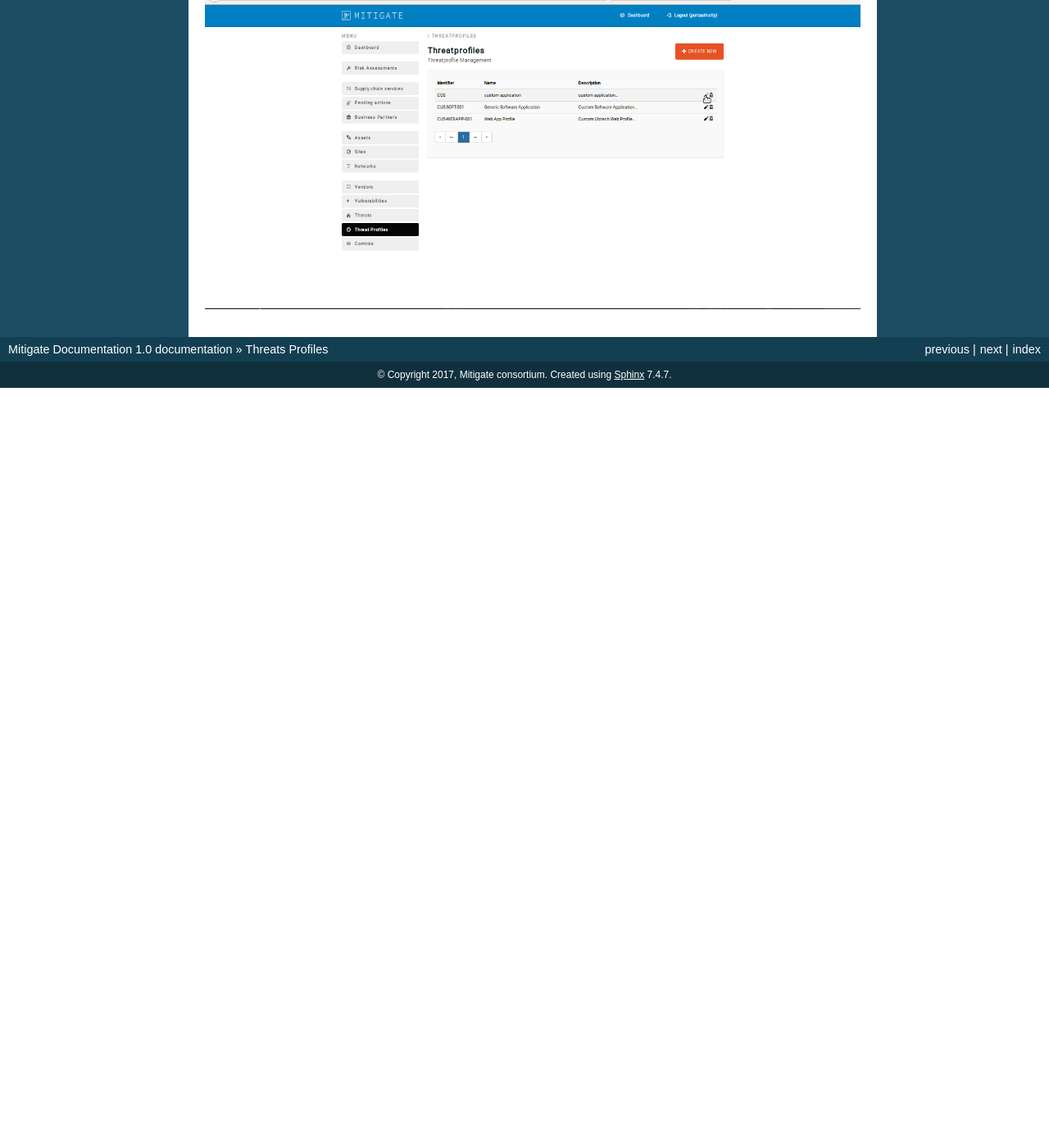
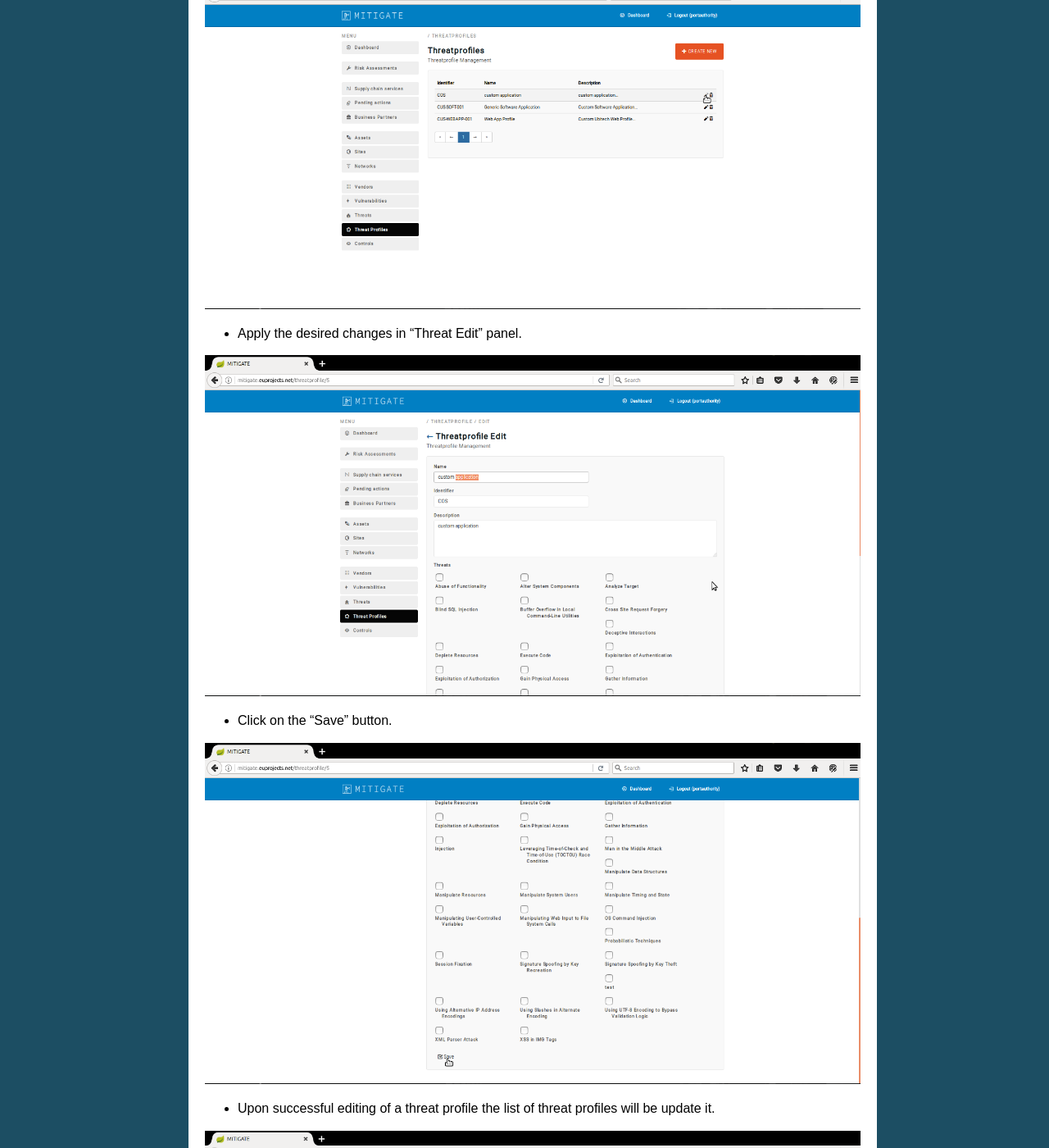
Before and after one commit to singularlogic/mitigate-documentation, a Sphinx documentation site: the page built from docs/c_threats_p.rst, in a window 1280 px wide and 1400 px high, scrolled down 5569 px. Shown: the whole window at 82% size. Built offline with Sphinx 7.4.7, drawn with Linux system fonts in a browser that asks for light colours; before the commit the page ends 6042 px from its top, so only the background shows below that; some of the changed text lies outside the part shown.

Commit message:
Update c_threats_p.rst

```diff
--- a/docs/c_threats_p.rst
+++ b/docs/c_threats_p.rst
@@ -64,6 +64,18 @@ Edit a threat profile
 
 .. image:: assets/n_tp.png
 
--ted
+- Press on the “edit” button.
 
 .. image:: assets/ed_tp_2.png
+
+- Apply the desired changes in “Threat Edit” panel.
+
+.. image:: assets/ed_tp_3.png
+
+- Click on the “Save” button.
+
+.. image:: assets/ed_tp_4.png
+
+- Upon successful editing of a threat profile the list of threat profiles will be update it.
+
+.. image:: assets/ed_tp_5.png
```
